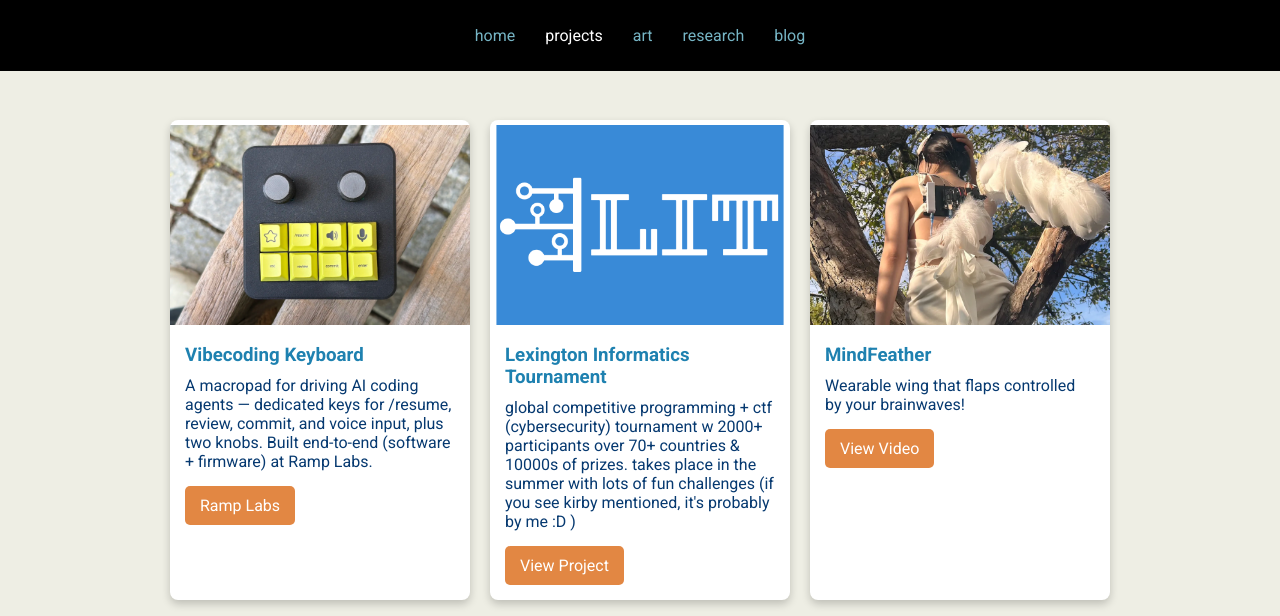
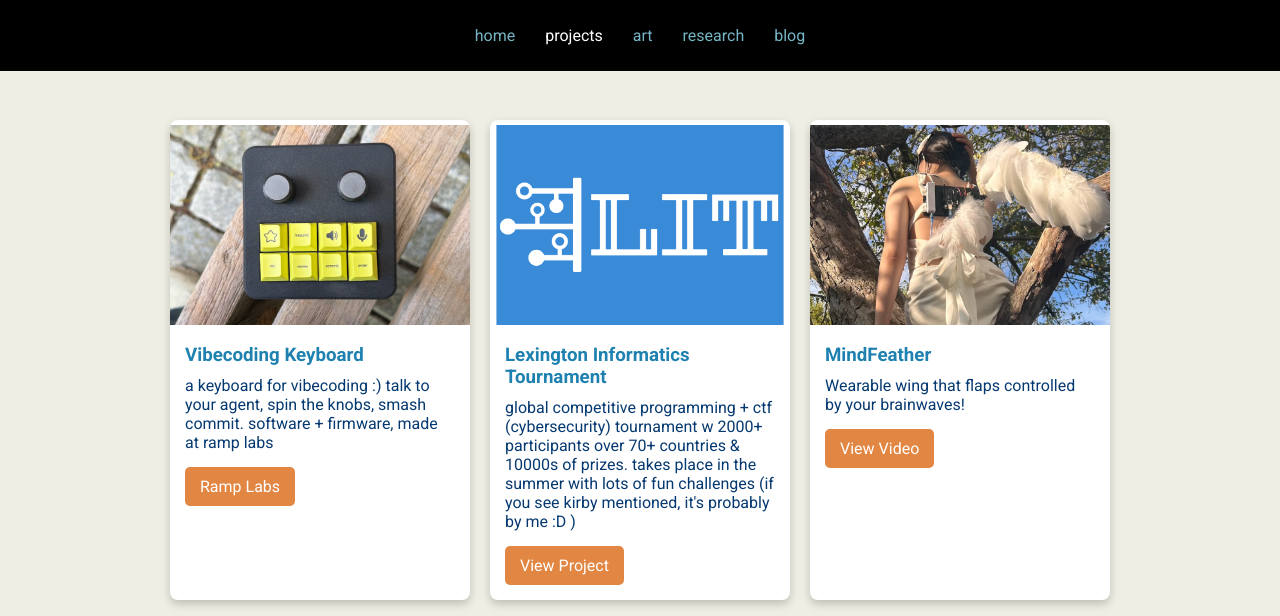
Before and after one commit to swan-07/swan-07.github.io, a Jekyll site: the page built from projects.html, in a window 1280 px wide and 900 px high, cut to the strip 0-616 px from the top of the window. Built offline with Jekyll 4.4.1, drawn with Linux system fonts in a browser that asks for light colours.

Commit message:
Rewrite vibecoding keyboard description in site voice
Co-Authored-By: Claude Fable 5 <noreply@anthropic.com>

```diff
--- a/projects.html
+++ b/projects.html
@@ -7,7 +7,7 @@ title: Projects
       <img src="assets/images/projects/vibecoding-keyboard.webp" alt="Vibecoding keyboard: black macropad with two knobs and yellow keys labeled esc, review, commit, enter, /resume, mic, and speaker" class="card-image">
       <div class="card-content">
         <h3 class="card-title">Vibecoding Keyboard</h3>
-        <p class="card-description">A macropad for driving AI coding agents — dedicated keys for /resume, review, commit, and voice input, plus two knobs. Built end-to-end (software + firmware) at Ramp Labs.</p>
+        <p class="card-description">a keyboard for vibecoding :) talk to your agent, spin the knobs, smash commit. software + firmware, made at ramp labs</p>
         <a href="https://labs.ramp.com/" class="card-link">Ramp Labs</a>
       </div>
     </div>
```
